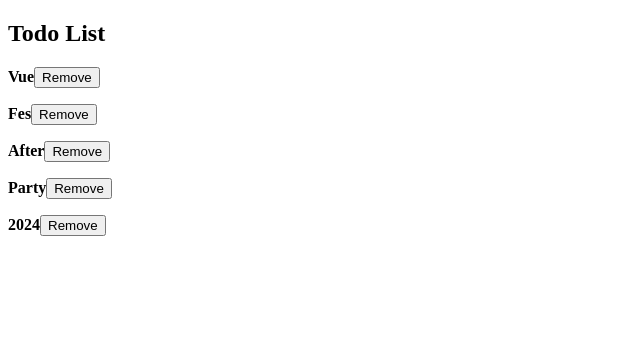
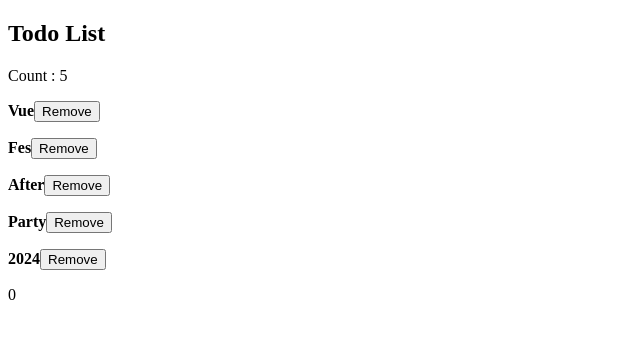
Before and after one commit to Himenon/todo-vue-app, a Vue app: page / in a window 1280 px wide. Shown: the top 338 px of the page, without its empty margins (0-640 px from the left). Built offline with nearby package versions, Linux system fonts and the light colour scheme.

Commit message:
chore: update

```diff
--- a/src/container/TodoList/Container.vue
+++ b/src/container/TodoList/Container.vue
@@ -1,14 +1,18 @@
 <script setup lang="ts">
 import { useGenerateProps, type GenerateTodoListPropsArgs } from './useGenerateProps.js';
 import * as Widgets from '../../presentation/widgets';
+import { TodoListStore } from "./store";
+import { computed } from "vue";
 
 export type TodoListContainerProps = GenerateTodoListPropsArgs;
 
 const props = defineProps<TodoListContainerProps>();
 
-const todoListProps = useGenerateProps(props);
+const count  = TodoListStore.useCount();
+const todoListProps = computed(() => useGenerateProps(props));
 </script>
 
 <template>
   <Widgets.TodoList v-bind="todoListProps" />
+  <div>{{ count }}</div>
 </template>
--- a/src/container/TodoList/FetchContainer.vue
+++ b/src/container/TodoList/FetchContainer.vue
@@ -10,6 +10,10 @@ onMounted(() => {
   window.setTimeout(() => {
     TodoListStore.initialize();
   }, 0);
+
+  window.setInterval(() => {
+    TodoListStore.countUp()
+  }, 1000)
 });
 
 onBeforeUnmount(() => {
--- a/src/container/TodoList/store/Action.ts
+++ b/src/container/TodoList/store/Action.ts
@@ -9,6 +9,10 @@ export const initialize = () => {
     ["#4", { id: "#4", title: "Party" }],
     ["#5", { id: "#5", title: "2024" }],
   ]);
+};
+
+export const countUp = () => {
+  state.counter += 1;
 };
 
 export const clear = () => {
--- a/src/container/TodoList/store/State.ts
+++ b/src/container/TodoList/store/State.ts
@@ -4,4 +4,5 @@ import type * as Types from "./types";
 // Vue用のstate
 export const state = reactive<Types.State>({
   todoItems: null,
+  counter: 0,
 });
--- a/src/container/TodoList/store/hooks.ts
+++ b/src/container/TodoList/store/hooks.ts
@@ -6,10 +6,12 @@ export const useInitialized = () => {
 };
 
 export const useTodoItems = () => {
-  return computed(() => {
-    if (state.todoItems === null) {
-      throw new Error("初期化してください");
-    }
-    return [...state.todoItems.values()];
-  });
+  if (state.todoItems === null) {
+    throw new Error("初期化してください");
+  }
+  return [...state.todoItems.values()];
 };
+
+export const useCount = () => {
+  return state.counter;
+};
--- a/src/container/TodoList/store/types.ts
+++ b/src/container/TodoList/store/types.ts
@@ -5,4 +5,5 @@ export type TodoItem = {
 
 export type State = {
   todoItems: Map<TodoItem["id"], TodoItem> | null;
+  counter: number;
 };
--- a/src/container/TodoList/useGenerateProps.ts
+++ b/src/container/TodoList/useGenerateProps.ts
@@ -1,6 +1,6 @@
 import { TodoListStore } from "./store";
 import type { Widgets } from "../../presentation";
-
+import { computed } from "vue";
 export type GenerateTodoListPropsArgs = {};
 
 export const useGenerateProps = (
@@ -16,8 +16,7 @@ export const useGenerateProps = (
     },
   };
 
-  const items = todoItems.value.map(
-    (todoItem): Widgets.TodoListProps["items"][0] => ({
+  const items = todoItems.map((todoItem) => ({
     title: todoItem.title,
     removeButton: {
       onClick: () => {
@@ -25,11 +24,13 @@ export const useGenerateProps = (
         TodoListStore.removeTodo(todoItem.id);
       },
     },
-    })
-  );
+  }));
+
+  const count = TodoListStore.useCount();
 
   return {
+    count: count,
     addTodoForm,
-    items,
+    items: items,
   };
 };
--- a/src/presentation/widgets/TodoList/TodoList.vue
+++ b/src/presentation/widgets/TodoList/TodoList.vue
@@ -1,21 +1,23 @@
 
 <script setup lang="ts">
-import { defineProps } from 'vue';
+import { defineProps, type Ref, unref } from 'vue';
 import AddTodoForm, { type AddTodoFormProps } from './AddTodoForm.vue';
 import TodoItem, { type TodoItemProps } from './TodoItem.vue';
 
 // Propsの型定義
 export type TodoListProps = {
+  count: number;
   items: TodoItemProps[];
   addTodoForm: AddTodoFormProps;
-};
+}
 
-const props = defineProps<TodoListProps>();
+defineProps<TodoListProps>();
 </script>
 
 <template>
   <div>
     <h2>Todo List</h2>
+    <div>Count : {{ count }}</div>
     <!-- <AddTodoForm v-bind="addTodoForm" /> -->
     <div>
       <TodoItem
```
Lines whose indentation alone changed are shown as unchanged.
